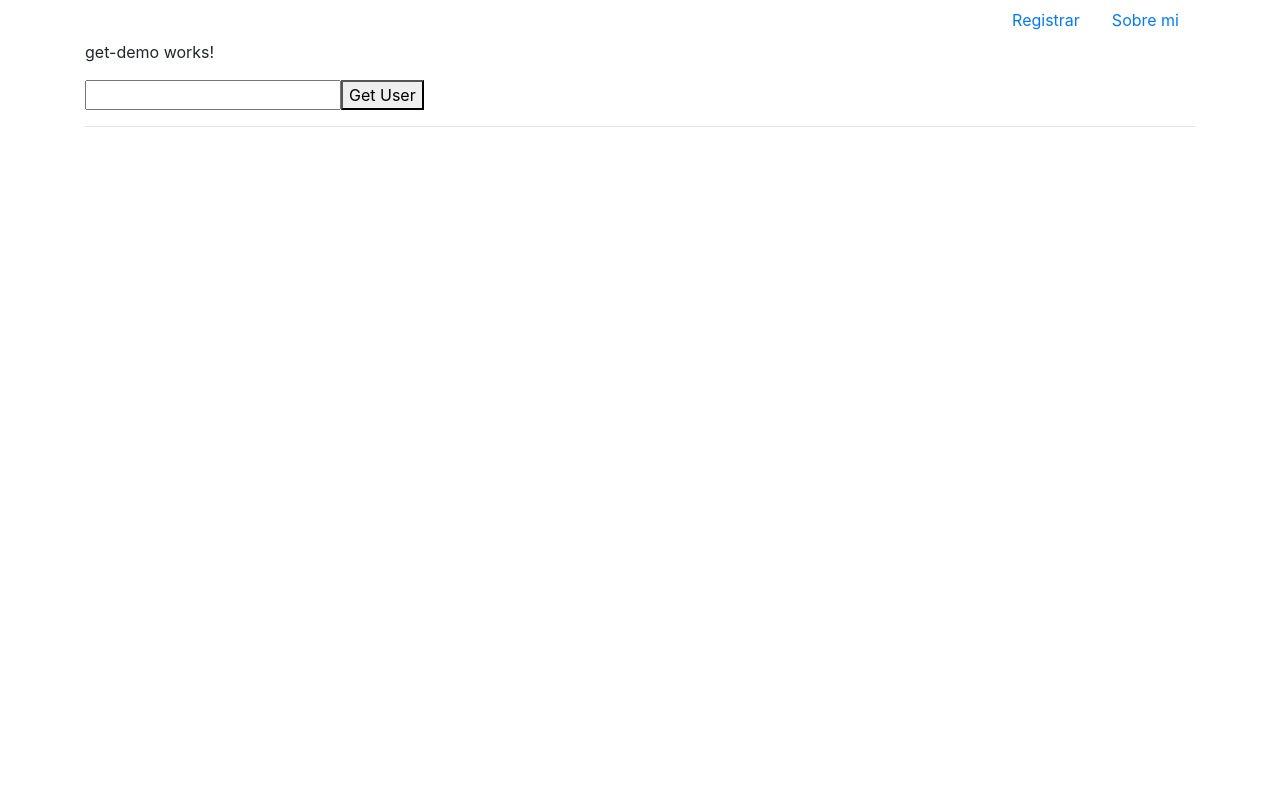
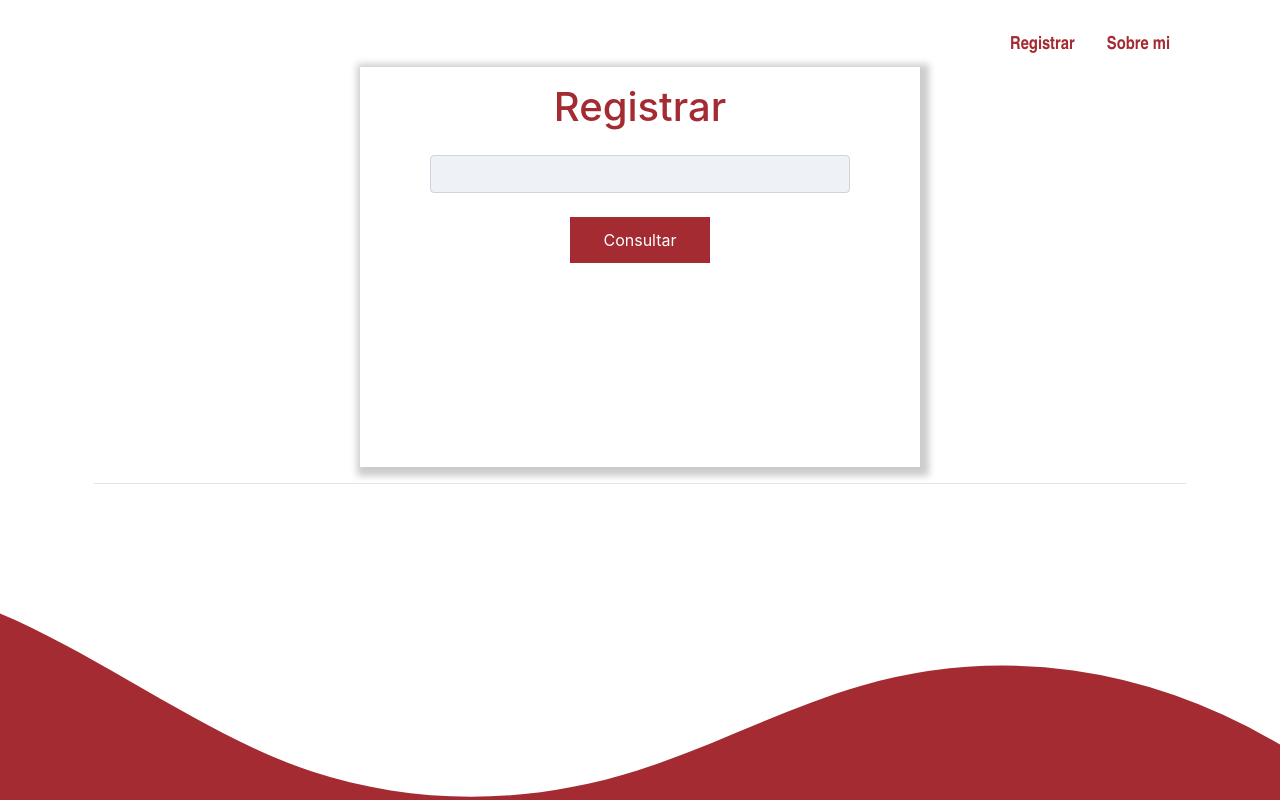
Before and after one commit to FelixJose28/TareaAngular, an Angular app: page /get-demo in a window 1280 px wide. Built offline with nearby package versions, Linux system fonts and the light colour scheme.

Commit message:
Diseno finalizado

```diff
--- a/angular.json
+++ b/angular.json
@@ -24,7 +24,8 @@
               "src/assets"
             ],
             "styles": [
-              "src/styles.css"
+              "src/styles.css",
+              "node_modules/bootstrap/dist/css/bootstrap.min.css"
             ],
             "scripts": []
           },
--- a/package.json
+++ b/package.json
@@ -19,6 +19,7 @@
     "@angular/platform-browser": "~10.1.3",
     "@angular/platform-browser-dynamic": "~10.1.3",
     "@angular/router": "~10.1.3",
+    "bootstrap": "^4.5.2",
     "rxjs": "~6.6.0",
     "tslib": "^2.0.0",
     "zone.js": "~0.10.2"
--- a/src/app/app.component.css
+++ b/src/app/app.component.css
@@ -0,0 +1,26 @@
+.tRegistrar{
+  color: #A32B31;
+  font-family: 'Arial Narrow', Arial, sans-serif;
+  font-size: 18px;
+  font-weight: bold;
+}
+.custom-shape-divider-bottom-1601532525 {
+  position: absolute;
+  bottom: 0;
+  left: 0;
+  width: 100%;
+  overflow: hidden;
+  line-height: 0;
+  transform: rotate(180deg);
+}
+
+.custom-shape-divider-bottom-1601532525 svg {
+  position: relative;
+  display: block;
+  width: calc(122% + 1.3px);
+  height: 243px;
+}
+
+.custom-shape-divider-bottom-1601532525 .shape-fill {
+  fill: #A32B31;
+}
--- a/src/app/app.component.html
+++ b/src/app/app.component.html
@@ -3,29 +3,34 @@
   <head>
     <meta charset="UTF-8">
     <meta name="viewport" content="width=device-width, initial-scale=1.0">
-  <link rel="stylesheet" href="https://stackpath.bootstrapcdn.com/bootstrap/4.5.2/css/bootstrap.min.css" integrity="sha384-JcKb8q3iqJ61gNV9KGb8thSsNjpSL0n8PARn9HuZOnIxN0hoP+VmmDGMN5t9UJ0Z" crossorigin="anonymous">
-  <title>Document</title>
+
   </head>
   <body>
-
-    <div class="container">
+    <div class="container p-4">
       <div class="container mx-auto px-0">
         <ul class="nav justify-content-end">
           <li class="nav-item bg-primario" id="Lhome">
-            <a class="nav-link active text-whit  iconoHome" routerLink="/get-demo" >
+            <a class="nav-link active tRegistrar " routerLink="/get-demo" >
               Registrar
             </a>
           </li>
           <li class="nav-item  bg-secundario" id="Llista" >
-            <a class="nav-link text-whit iconoLista" routerLink="/sobremi">
+            <a class="nav-link tRegistrar" routerLink="/sobremi">
               Sobre mi
             </a>
 
           </li>
         </ul>
+
     </div>
+
             <router-outlet></router-outlet>
 
     </div>
+    <div class="custom-shape-divider-bottom-1601532525">
+      <svg data-name="Layer 1" xmlns="http://www.w3.org/2000/svg" viewBox="0 0 1200 120" preserveAspectRatio="none">
+          <path d="M321.39,56.44c58-10.79,114.16-30.13,172-41.86,82.39-16.72,168.19-17.73,250.45-.39C823.78,31,906.67,72,985.66,92.83c70.05,18.48,146.53,26.09,214.34,3V0H0V27.35A600.21,600.21,0,0,0,321.39,56.44Z" class="shape-fill"></path>
+      </svg>
+    </div>
   </body>
 </html>
--- a/src/app/gets/get-demo/get-demo.component.css
+++ b/src/app/gets/get-demo/get-demo.component.css
@@ -0,0 +1,25 @@
+.dBuscar{
+
+  box-shadow:  3px 3px 7px 6px #ccc;
+  width: 70vh;
+  height: 50vh;
+}
+.dCard{
+  box-shadow:  3px 3px 7px 6px #ccc;
+}
+.tRegistrar{
+  color: #A32B31;
+}
+.iCedula{
+  background: #eef1f5;
+}
+.button{
+  background-color: #A32B31; /* Green */
+  border: none;
+  color: white;
+  padding: 2% 18px;
+  text-align: center;
+  text-decoration: none;
+  display: inline-block;
+  font-size: 16px;
+}
--- a/src/app/gets/get-demo/get-demo.component.html
+++ b/src/app/gets/get-demo/get-demo.component.html
@@ -1,12 +1,25 @@
-<p>get-demo works!</p>
-<input type="text" #textId>
-<button (click)="getUser(textId.value)" >Get User</button>
+<div class="dConsultar ">
+
+  <div class="dBuscar mx-auto">
+    <div class="form-group  mx-auto text-center">
+      <h1 class="tRegistrar p-3">Registrar</h1>
+      <input class="form-control mx-auto w-75 iCedula" type="number" #textId>
+      <button class="button text-white  w-25 mt-4" (click)="getUser(textId.value)" >Consultar</button>
+    </div>
+  </div>
+
   <hr>
-<ng-container *ngIf="notFound">
-    Usuario no encontrado
+
+  <div class="text-center text-danger">
+    <ng-container *ngIf="notFound" >
+        <h5>Usuario no encontrado</h5>
     </ng-container>
-
+  </div>
     <ng-container *ngIf="user">
+      <div class="dCard mx-auto card p-4 bg-silver w-50">
+        <h4 class="mx-auto">{{user.Nombres}}</h4>
+        <div class="row">
+          <div class="col card-text">
               <div>
                 Cedula: {{user.Cedula}}
               </div>
@@ -20,9 +33,18 @@
                 Fecha: {{user.FechaNacimiento }}
               </div>
               <div>
-      Foto: <img src="{{user.foto}}" alt="">
-    </div>
-    <div>
                 Signo Zodiacal: {{maria}}
               </div>
+            </div>
+          <div class="col">
+              <div class="ml-4">
+                <img src="{{user.foto}}" class="rounded img-fluid img-thumbnail bg-secondary" alt="">
+              </div>
+          </div>
+
+
+          </div>
+      </div>
     </ng-container>
+
+</div>
--- a/src/app/sobremi/yo/yo.component.css
+++ b/src/app/sobremi/yo/yo.component.css
@@ -0,0 +1,6 @@
+.dCard{
+  box-shadow:  3px 3px 7px 6px #ccc;
+}
+.tRegistrar{
+  color: #A32B31;
+}
--- a/src/app/sobremi/yo/yo.component.html
+++ b/src/app/sobremi/yo/yo.component.html
@@ -1,13 +1,5 @@
-<!DOCTYPE html>
-<html lang="en">
-<head>
-    <meta charset="UTF-8">
-    <meta name="viewport" content="width=device-width, initial-scale=1.0">
-    <link rel="stylesheet" href="https://stackpath.bootstrapcdn.com/bootstrap/4.5.2/css/bootstrap.min.css" integrity="sha384-JcKb8q3iqJ61gNV9KGb8thSsNjpSL0n8PARn9HuZOnIxN0hoP+VmmDGMN5t9UJ0Z" crossorigin="anonymous">
-    <title>Document</title>
-</head>
-<body>
-    <h4>Felix Jose Ynfante Quezada</h4>
+<div class="dCard mt-4 mx-auto card p-4">
+    <h4 class="tRegistrar">Felix Jose Ynfante Quezada</h4>
     <p>Soy estudiante de tecnologia en software en el Instituto Tecnologico de las Americas. Me encantan los retos, y poder solucionar problemas de la manera mas eficiente posible. Soy desarrollador junior, y de las tecnologias que mas me gusta trabajar son:</p>
     <ul>
         <li>ASP.NET Core MVC</li>
@@ -17,5 +9,4 @@
         <li>Angular</li>
         <li>Android Studio</li>
     </ul>
-</body>
-</html>
+  </div>
```
Also changed, not shown: 1 other file (tests, documents, lock files or other folders). Lines whose indentation alone changed are shown as unchanged.
